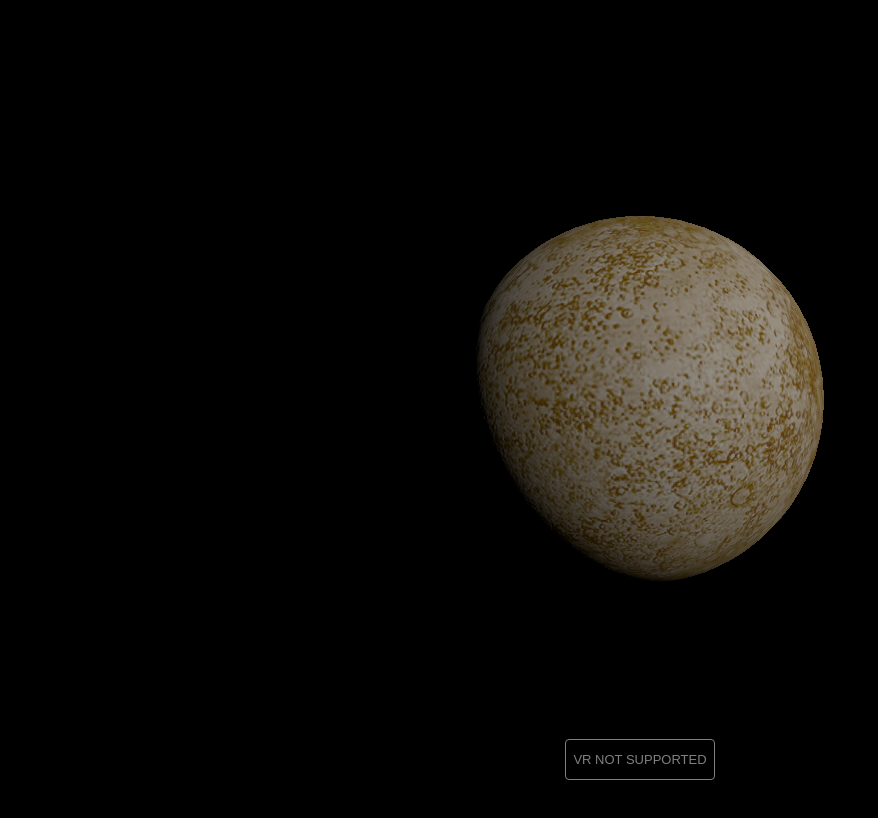
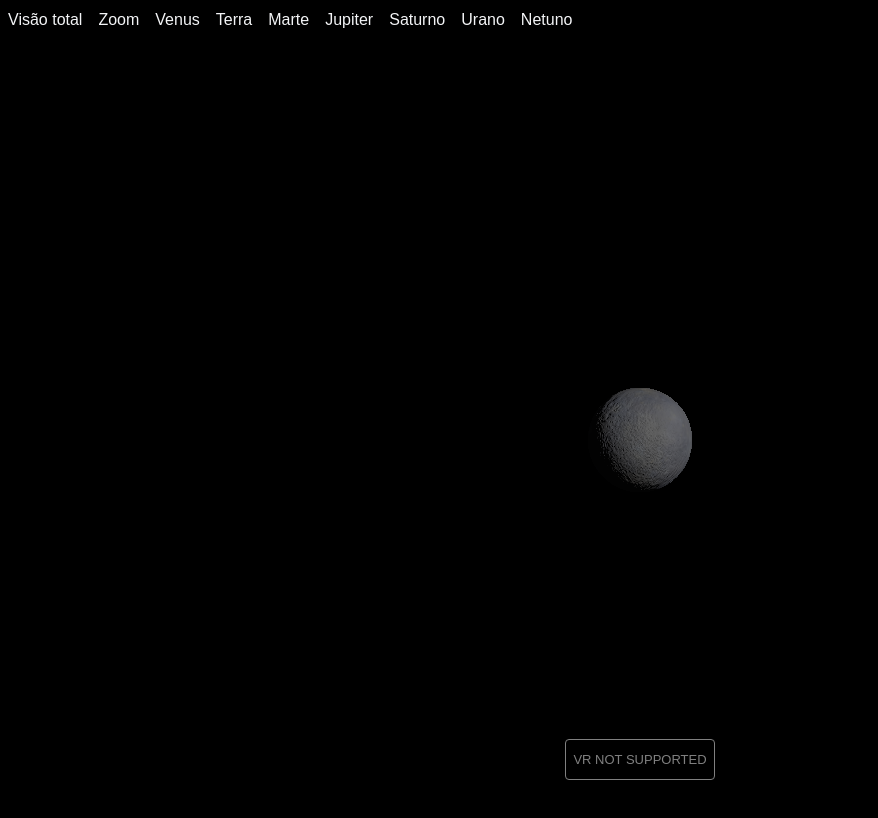
Before and after one commit to jhonatan98rios/realtime-astronomy-3D, a Next.js app: page /mercury in a window 1280 px wide. Shown: the top 818 px of the page, without its empty margins (0-878 px from the left). Built offline with nearby package versions, Linux system fonts and the light colour scheme.

Commit message:
fixing mercury textures

```diff
--- a/src/app/earth/page.tsx
+++ b/src/app/earth/page.tsx
@@ -36,9 +36,15 @@ export default function Earth() {
     <div className="bg-black">
       <main className="">
         <button className="m-2 text-gray-100" onClick={() => model.current?.focusOut()}> Visão total </button>
-        <button className="m-2 text-gray-100" onClick={() => model.current?.focusOnEarth()}> Terra </button>
+        <button className="m-2 text-gray-100" onClick={() => model.current?.focusOnEarth()}> Zoom </button>
         <button className="m-2 text-gray-100" onClick={() => model.current?.focusOnMoon()}> Lua </button>
+        <button className="m-2 text-gray-100" onClick={() => navigateTo("/mercury") }> Mercurio </button>
+        <button className="m-2 text-gray-100" onClick={() => navigateTo("/venus") }> Venus </button>
         <button className="m-2 text-gray-100" onClick={() => navigateTo("/mars") }> Marte </button>
+        <button className="m-2 text-gray-100" onClick={() => navigateTo("/jupiter") }> Jupiter </button>
+        <button className="m-2 text-gray-100" onClick={() => navigateTo("/saturn") }> Saturno </button>
+        <button className="m-2 text-gray-100" onClick={() => navigateTo("/uranus") }> Urano </button>
+        <button className="m-2 text-gray-100" onClick={() => navigateTo("/neptune") }> Netuno </button>
       </main>
     </div>
   );
--- a/src/app/mars/page.tsx
+++ b/src/app/mars/page.tsx
@@ -35,8 +35,14 @@ export default function Mars() {
     <div className="bg-black">
       <main className="">
         <button className="m-2 text-gray-100" onClick={() => model.current?.focusOut()}> Visão total </button>
-        <button className="m-2 text-gray-100" onClick={() => model.current?.focusOnMars()}> Marte </button>
+        <button className="m-2 text-gray-100" onClick={() => model.current?.focusOnMars()}> Zoom </button>
+        <button className="m-2 text-gray-100" onClick={() => navigateTo("/mercury") }> Mercury </button>
+        <button className="m-2 text-gray-100" onClick={() => navigateTo("/venus") }> Venus </button>
         <button className="m-2 text-gray-100" onClick={() => navigateTo("/earth") }> Terra </button>
+        <button className="m-2 text-gray-100" onClick={() => navigateTo("/jupiter") }> Jupiter </button>
+        <button className="m-2 text-gray-100" onClick={() => navigateTo("/saturn") }> Saturno </button>
+        <button className="m-2 text-gray-100" onClick={() => navigateTo("/uranus") }> Urano </button>
+        <button className="m-2 text-gray-100" onClick={() => navigateTo("/neptune") }> Netuno </button>
       </main>
     </div>
   );
--- a/src/app/mercury/model.ts
+++ b/src/app/mercury/model.ts
@@ -1,74 +1,103 @@
+import { CameraController } from '@/infra/CameraController'
 import * as THREE from 'three'
 
 export class MercuryModel {
 
     scene: THREE.Scene
-    camera: THREE.PerspectiveCamera
+    cameraController: CameraController
     renderer: THREE.WebGLRenderer
     light?: THREE.DirectionalLight
     textures: { [key: string]: THREE.Texture } = {}
+    //@ts-ignore
+    mesh: THREE.Mesh
+    canvas: HTMLCanvasElement
 
     constructor() {
         this.scene = new THREE.Scene();
-        this.camera = new THREE.PerspectiveCamera(75, window.innerWidth / window.innerHeight, 0.1, 1000);
+        this.cameraController = new CameraController();
+
         this.renderer = new THREE.WebGLRenderer();
         this.renderer.setSize(window.innerWidth, window.innerHeight);
         this.renderer.xr.enabled = true;  // Certifique-se de que o XR está habilitado
 
-        document.body.appendChild(this.renderer.domElement);
+        this.renderer.xr.addEventListener('sessionstart', () => {
+            this.scene.position.z = -1.5
+            this.scene.position.y = 1
+        });
+
+        this.canvas = this.renderer.domElement
+        document.body.appendChild(this.canvas)
+
         window.addEventListener('resize', () => {
-            this.camera.aspect = window.innerWidth / window.innerHeight;
-            this.camera.updateProjectionMatrix();
+            this.cameraController.resize()
             this.renderer.setSize(window.innerWidth, window.innerHeight);
         });
 
-        this.addLight()
         this.loadTextures()
         this.loadGeometry()
+        this.addLight()
         this.animate();
     }
 
     addLight() {
+        const ambientLight = new THREE.AmbientLight(0x404040, 0.1); // Luz suave e difusa
+        ambientLight.castShadow = true
+        this.scene.add(ambientLight);
+
         this.light = new THREE.DirectionalLight(0xffffff, 1);
         this.light.position.set(5, 3, 5);
+        this.light.castShadow = true
+        this.light.intensity = 0.8;
         this.scene.add(this.light);
+
+        this.renderer.shadowMap.enabled = true;
+        this.light.castShadow = true;
+        this.mesh.castShadow = true;
+        this.mesh.receiveShadow = true;
     }
 
     loadTextures() {
         const textureLoader = new THREE.TextureLoader();
-        this.textures.mercuryTexture = textureLoader.load('mercury/mercurymap.jpg');
+        this.textures.mercuryTexture = textureLoader.load('mercury/mercury_texture_2k.jpg');
         this.textures.mercuryBumpMap = textureLoader.load('mercury/mercurybump.jpg');
-        // this.textures.mercuryClouds = textureLoader.load('mercury/mercurycloudmaptrans.jpg');
+        this.textures.mercurySpecularMap = textureLoader.load('mercury/mercurybump.jpg');
     }
 
     loadGeometry() {
         const mercuryMaterial = new THREE.MeshPhongMaterial({
             map: this.textures.mercuryTexture,
             bumpMap: this.textures.mercuryBumpMap,
-            bumpScale: 0.05,
+            bumpScale: 1,
+            specularMap: this.textures.mercurySpecularMap,
+            specular: new THREE.Color(0x222222), // Suave brilho especular
+            shininess: 10, // Controle da intensidade do brilho
         });
 
         // Geometria da Terra
         const mercuryGeometry = new THREE.SphereGeometry(1, 32, 32);
-        const mercuryMesh = new THREE.Mesh(mercuryGeometry, mercuryMaterial);
-        this.scene.add(mercuryMesh);
-
-        // Nuvens da Terra
-        // const cloudGeometry = new THREE.SphereGeometry(1, 32, 32);
-        // const cloudMaterial = new THREE.MeshLambertMaterial({
-        //     map: this.textures.mercuryClouds,
-        //     transparent: true,
-        // });
-        //const cloudMesh = new THREE.Mesh(cloudGeometry, cloudMaterial);
-        //this.scene.add(cloudMesh);
-        this.camera.position.set(0, 0, 3); // Ajuste para altura VR e posição adequada
+        this.mesh = new THREE.Mesh(mercuryGeometry, mercuryMaterial);
+        this.scene.add(this.mesh);
     }
 
     animate() {
         this.renderer.setAnimationLoop(() => {
             // Atualize a animação aqui (rotação ou outras interações)
-            this.renderer.render(this.scene, this.camera);
+            this.mesh.rotation.y += 0.0007;
+
+            // Atualiza a posição da câmera com base no objeto focado
+            this.cameraController.update(this.mesh.position);
+
+            // Renderizar a cena
+            this.renderer.render(this.scene, this.cameraController.camera);
         });
     }
 
+    focusOut() {
+        this.cameraController.focusOut()
+    }
+
+    focusOnMercury() {
+        this.cameraController.focusOnPlanet();
+    }
+
 }
--- a/src/app/mercury/page.tsx
+++ b/src/app/mercury/page.tsx
@@ -1,22 +1,50 @@
 "use client";
 
 import { useEffect, useRef } from "react";
+import { MercuryModel } from "./model";
 import { VRButton } from "three/addons/webxr/VRButton.js";
-import { MercuryModel } from "./model";
+import { useRouter } from "next/navigation";
 
 export default function Mars() {
-  const initialized = useRef(false);
+
+  const router = useRouter()
+  const initialized = useRef(false)
+  const model = useRef<MercuryModel>()
 
   useEffect(() => {
+
     if (initialized.current) return;
     initialized.current = true;
-    const model = new MercuryModel();
-    document.body.appendChild(VRButton.createButton(model.renderer));
+    model.current = new MercuryModel()
+    document.body.appendChild(VRButton.createButton(model.current.renderer));
+
   }, []);
 
+  function navigateTo(route: string) {
+    model.current?.cameraController.zoomOut()
+
+    setTimeout(() => {
+      if (model.current) {
+        document.body.removeChild(model.current.canvas)
+        model.current = undefined
+      }
+      router.push(route)
+    }, 500)
+  }
+
   return (
-    <div className="">
-      <main className=""></main>
+    <div className="bg-black">
+      <main className="">
+        <button className="m-2 text-gray-100" onClick={() => model.current?.focusOut()}> Visão total </button>
+        <button className="m-2 text-gray-100" onClick={() => model.current?.focusOnMercury()}> Zoom </button>
+        <button className="m-2 text-gray-100" onClick={() => navigateTo("/venus") }> Venus </button>
+        <button className="m-2 text-gray-100" onClick={() => navigateTo("/earth") }> Terra </button>
+        <button className="m-2 text-gray-100" onClick={() => navigateTo("/mars") }> Marte </button>
+        <button className="m-2 text-gray-100" onClick={() => navigateTo("/jupiter") }> Jupiter </button>
+        <button className="m-2 text-gray-100" onClick={() => navigateTo("/saturn") }> Saturno </button>
+        <button className="m-2 text-gray-100" onClick={() => navigateTo("/uranus") }> Urano </button>
+        <button className="m-2 text-gray-100" onClick={() => navigateTo("/neptune") }> Netuno </button>
+      </main>
     </div>
   );
 }
```
Also changed, not shown: public/mercury/mercury_texture_2k.jpg (added), public/mercury/mercurymap.jpg (deleted).
